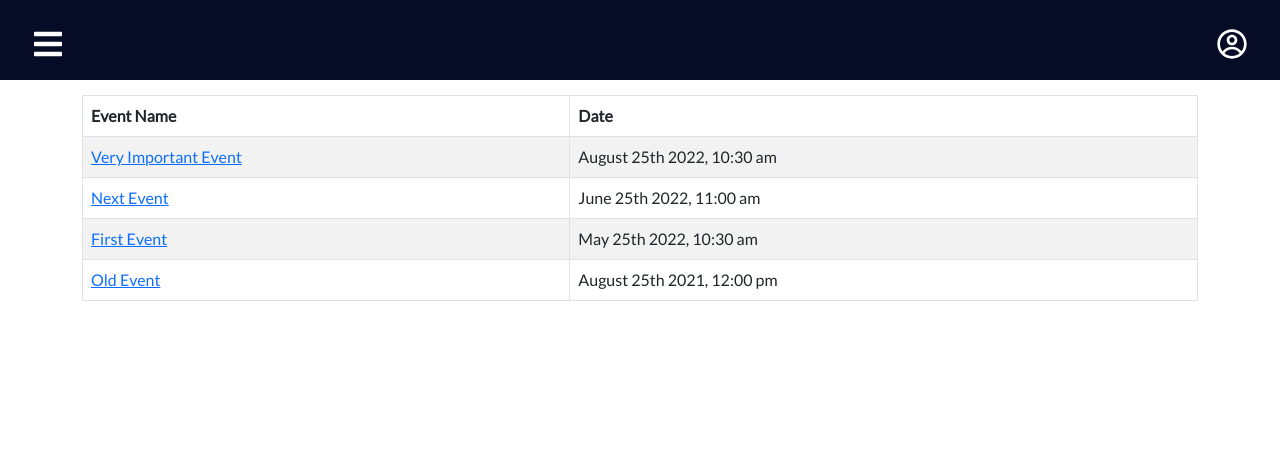
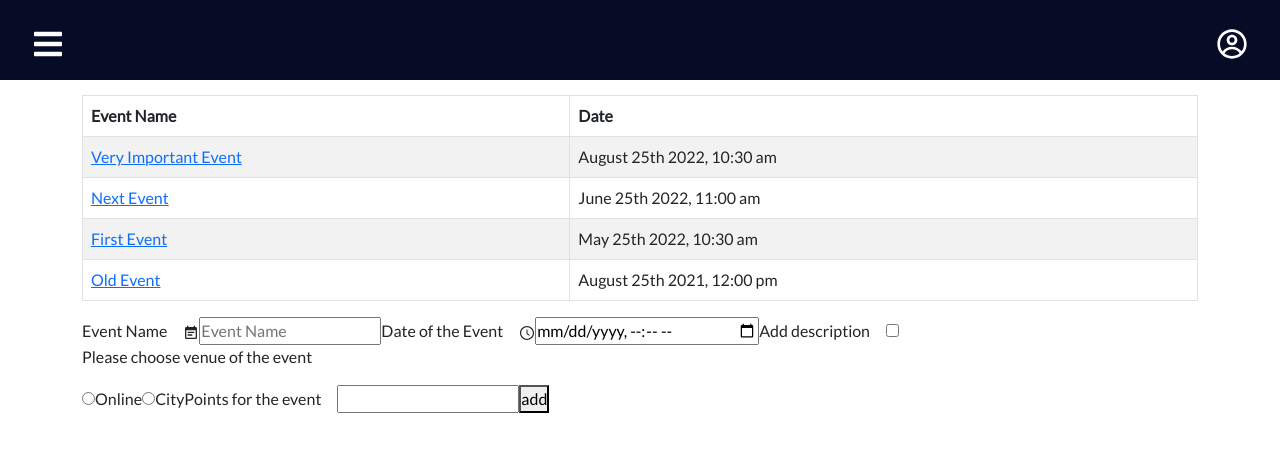
Before and after one commit to katiakovalchuk/event-app, a React (Create React App) app: page /events in a window 1280 px wide. Shown: the top 452 px of the page. Built offline with nearby package versions, Linux system fonts and the light colour scheme; no server answers; the database is empty; sample sign-in values are in the browser's storage.

Commit message:
Add basic structure of the eventForm

```diff
--- a/package.json
+++ b/package.json
@@ -3,6 +3,7 @@
   "version": "0.1.0",
   "private": true,
   "dependencies": {
+    "@hookform/resolvers": "^2.8.10",
     "@reduxjs/toolkit": "^1.8.1",
     "@testing-library/jest-dom": "^5.16.4",
     "@testing-library/react": "^13.2.0",
@@ -14,12 +15,14 @@
     "react": "^18.1.0",
     "react-bootstrap": "^2.4.0",
     "react-dom": "^18.1.0",
+    "react-hook-form": "^7.31.3",
     "react-icons": "^4.3.1",
     "react-redux": "^8.0.1",
     "react-router-dom": "^6.3.0",
     "react-scripts": "5.0.1",
     "sass": "^1.52.1",
-    "web-vitals": "^2.1.4"
+    "web-vitals": "^2.1.4",
+    "yup": "^0.32.11"
   },
   "scripts": {
     "start": "react-scripts start",
--- /dev/null
+++ b/src/components/elements/CustomInput.jsx
@@ -0,0 +1,16 @@
+import React from "react";
+
+const CustomInput = ({ label, icon, errorText, register, ...props }) => {
+  return (
+    <>
+      {label && <label>{label}</label>}
+      <span>
+        {icon && icon}
+        <input {...register} {...props} />
+      </span>
+      {errorText && <span>{errorText}</span>}
+    </>
+  );
+};
+
+export default CustomInput;
--- /dev/null
+++ b/src/components/elements/CustomRadio.jsx
@@ -0,0 +1,14 @@
+import React from "react";
+
+const CustomRadio = ({ label, id, errorText, register, ...props }) => {
+  return (
+    <>
+      <input {...register} {...props} />
+      {label && <label htmlFor={id}>{label}</label>}
+
+      {errorText && <span>{errorText}</span>}
+    </>
+  );
+};
+
+export default CustomRadio;
--- /dev/null
+++ b/src/components/elements/CustomTextarea.jsx
@@ -0,0 +1,13 @@
+import React from "react";
+
+const CustomTextarea = ({ label, errorText, register, ...props }) => {
+  return (
+    <>
+      {label && <label>{label}</label>}
+      <textarea {...register} {...props} />
+      {errorText && <span>{errorText}</span>}
+    </>
+  );
+};
+
+export default CustomTextarea;
--- /dev/null
+++ b/src/components/forms/EventForm.jsx
@@ -0,0 +1,110 @@
+import React from "react";
+import { useForm } from "react-hook-form";
+import { yupResolver } from "@hookform/resolvers/yup";
+
+import { MdEventNote } from "react-icons/md";
+import { AiOutlineClockCircle } from "react-icons/ai";
+
+import { eventSchema } from "../../helpers/schemaForms";
+
+import CustomInput from "../elements/CustomInput";
+import CustomTextarea from "../elements/CustomTextarea";
+import CustomRadio from "../elements/CustomRadio";
+
+const EventForm = () => {
+  const {
+    register,
+    handleSubmit,
+    watch,
+    formState: { errors },
+  } = useForm({
+    mode: "onBlur",
+    resolver: yupResolver(eventSchema),
+  });
+
+  const onSubmitEventForm = (data) => {
+    console.log(data);
+  };
+
+  const hasDescription = watch("hasDescription");
+  const eventPlace = watch("eventPlace");
+  return (
+    <form onSubmit={handleSubmit(onSubmitEventForm)}>
+      <CustomInput
+        label="Event Name"
+        icon={<MdEventNote />}
+        name="eventName"
+        type="text"
+        placeholder="Event Name"
+        register={register("eventName")}
+        error={!!errors.eventName}
+        errorText={errors?.eventName?.message}
+      />
+      <CustomInput
+        label="Date of the Event"
+        icon={<AiOutlineClockCircle />}
+        name="eventDate"
+        type="datetime-local"
+        placeholder="Choose date and time"
+        register={register("eventDate")}
+        error={!!errors.eventDate}
+        errorText={errors?.eventDate?.message}
+      />
+      <CustomInput
+        label="Add description"
+        type="checkbox"
+        name="hasDescription"
+        register={register("hasDescription")}
+      />
+      {hasDescription && (
+        <CustomTextarea
+          label="Description of the event"
+          name="eventDescription"
+          register={register("eventDescription")}
+          error={!!errors.eventDescription}
+          errorText={errors?.eventDescription?.message}
+        />
+      )}
+      <p>Please choose venue of the event</p>
+      <CustomRadio
+        label="Online"
+        type="radio"
+        value="online"
+        name="eventPlace"
+        id="online"
+        register={register("eventPlace")}
+        error={!!errors.eventPlace}
+        errorText={errors?.eventPlace?.message}
+      />
+      <CustomRadio
+        label="City"
+        type="radio"
+        value="city"
+        name="eventPlace"
+        id="city"
+        register={register("eventPlace")}
+        error={!!errors.eventPlace}
+        errorText={errors?.eventPlace?.message}
+      />
+      {/* Add  custom select */}
+      {eventPlace === "city" && (
+        <select {...register("Title", { required: true })}>
+          <option value="Mr">Mr</option>
+          <option value="Mrs">Mrs</option>
+          <option value="Miss">Miss</option>
+          <option value="Dr">Dr</option>
+        </select>
+      )}
+      <CustomInput
+        label="Points for the event"
+        type="number"
+        name="points"
+        register={register("points")}
+      />
+
+      <button>add</button>
+    </form>
+  );
+};
+
+export default EventForm;
--- /dev/null
+++ b/src/helpers/schemaForms.js
@@ -0,0 +1,9 @@
+import * as yup from "yup";
+
+export const eventSchema = yup.object().shape({
+  eventName: yup.string().required("Event Name is a required field"),
+  eventPlace: yup
+    .string()
+    .required()
+    .oneOf(["online", "city"], "Event Place is a required field"),
+});
--- a/src/pages/EventsList.jsx
+++ b/src/pages/EventsList.jsx
@@ -4,6 +4,7 @@ import { Link } from "react-router-dom";
 import { Table, Container } from "react-bootstrap";
 
 import eventsList from "../data/eventsList.json";
+import EventForm from "../components/forms/EventForm";
 
 const EventsList = () => {
   const oderedEvents = [...eventsList].sort((a, b) =>
@@ -34,6 +35,7 @@ const EventsList = () => {
           <p>No Events</p>
         )}
       </Table>
+      <EventForm />
     </Container>
   );
 };
```
Also changed, not shown: 1 other file (tests, documents, lock files or other folders).
